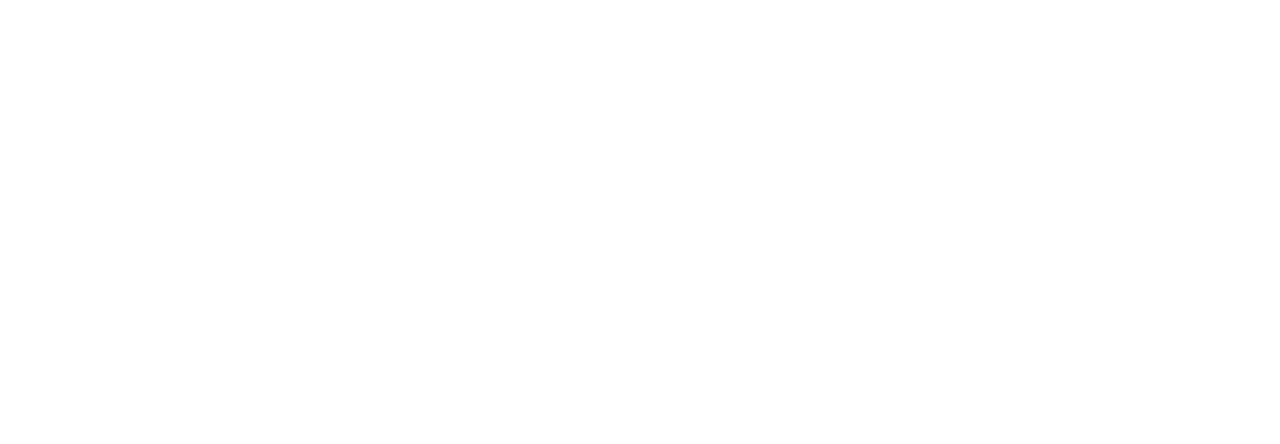
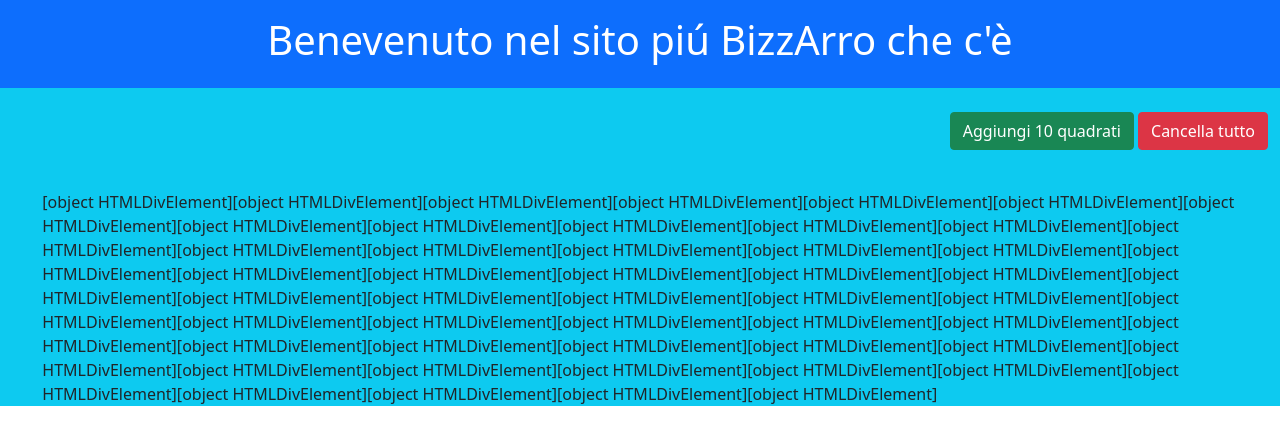
Before and after one commit to LBusnelli27/js-fizzbuzz, a plain HTML site: page index.html in a window 1280 px wide. Drawn offline with nearby package versions, Linux system fonts and the light colour scheme.

Commit message:
trying to make boxes in my-orw-boxes

```diff
--- a/css/style.css
+++ b/css/style.css
@@ -0,0 +1,4 @@
+.my-box {
+    height: 100%;
+    border: 2px solid violet;
+}
--- a/index.html
+++ b/index.html
@@ -15,11 +15,27 @@
 
 
 <body>
-    <main>
+    <header class="text-center bg-primary text-white p-3">
+        <h1>Benevenuto nel sito pi&uacute; BizzArro che c'&egrave;</h1>
+    </header>
+
+    <main class="bg-info">
+        <div class="row mb-3">
+            <div class="col-12 text-end p-4">
+                <button id="my-btn-add-10" class="btn btn-success">Aggiungi 10 quadrati</button>
+                <button id="my-btn-delete" class="btn btn-danger">Cancella tutto</button>
+            </div>
+        </div>
 
 
+        <div class="row">
+            <div id="my-container-boxes" class="col-11 m-auto">
+                <div id="my-row-boxes" class="row">
 
-        <script type="text/javascript" src="js/main.js"></script>
+                </div>
+            </div>
+        </div>
     </main>
+    <script type="text/javascript" src="js/main.js"></script>
 </body>
 </html>
--- a/js/main.js
+++ b/js/main.js
@@ -1,3 +1,6 @@
+let rowBoxes = document.getElementById('my-row-boxes');
+
+
 for (let i = 1; i < 101; i++) {
 
     if (((i % 3) == 0) && ((i % 5) == 0)) {
@@ -7,6 +10,10 @@
     } else if ((i % 5) == 0) {
         console.log('Buzz');
     } else {
-        console.log(i)
+        let box = document.createElement("div");
+        box.classList.add("col-2" , "p4" , "text-center" , "bg-warning" , "my-box");
+        rowBoxes.innerHTML += box;
+        let boxContent = document.getElementsByClassName("my-box");
+        boxContent.innerHTML = "ciao";
     }
 }
```
